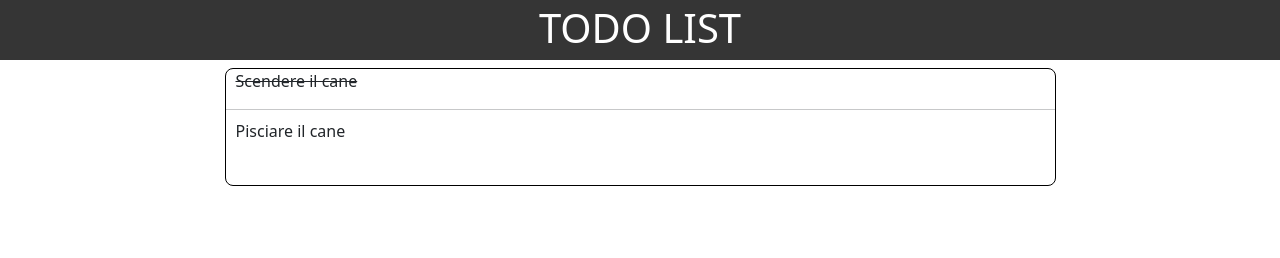
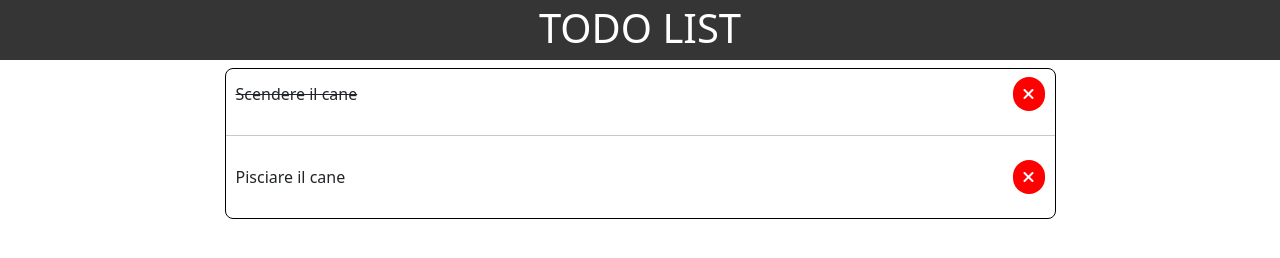
Before and after one commit to asafcastigliano/vue-todolist, a plain HTML site: page index.html in a window 1280 px wide. Drawn offline with nearby package versions, Linux system fonts and the light colour scheme.

Commit message:
milestone 2

```diff
--- a/css/style.css
+++ b/css/style.css
@@ -17,6 +17,11 @@ header{
     height: 50px;
 }
 
+.spantodo{
+    width: 100%;
+    margin-left: 10px;
+}
+
 .done{
     text-decoration: line-through;
 }
@@ -28,3 +33,16 @@ header{
 p{
     margin-left: 10px;
 }
+
+.btn-remove{
+    background-color: red;
+    color: white;
+    padding: 5px 10px 5px 10px;
+    border: none;
+    border-radius: 20px;
+}
+
+.buttons{
+    width: 100%;
+    padding-right: 10px;
+}
--- a/index.html
+++ b/index.html
@@ -21,10 +21,14 @@
                             <div class="content todolistbox border border-black rounded-3">
                                 <ul class="list-unstyled">
                                     <li v-for="(todo, index) in todolist" :key="index">
-                                        <div class="todo align-items-center">
-                                            <p :class="{'done': !todo.done}">
-                                                {{ todo.todo }}
-                                            </p>
+                                        <div>
+                                            <div class="todo d-flex align-items-center" :class="{'done': !todo.done}">
+                                                <span class="spantodo">{{ todo.todo }}</span>
+
+                                                <div class="d-flex justify-content-end buttons" @click="remove(index)">
+                                                    <button class="btn-remove float-end"><i class="fa-solid fa-xmark"></i></button>
+                                                </div>
+                                            </div>
                                             <hr v-if="index !== todolist.length - 1">
                                         </div>
                                     </li>
--- a/js/script.js
+++ b/js/script.js
@@ -17,6 +17,9 @@ createApp({
     },
 
     methods: {
+        remove(index){
+            this.todolist.splice(index, 1);
+        }
 
     }
 }).mount('#app');
```
